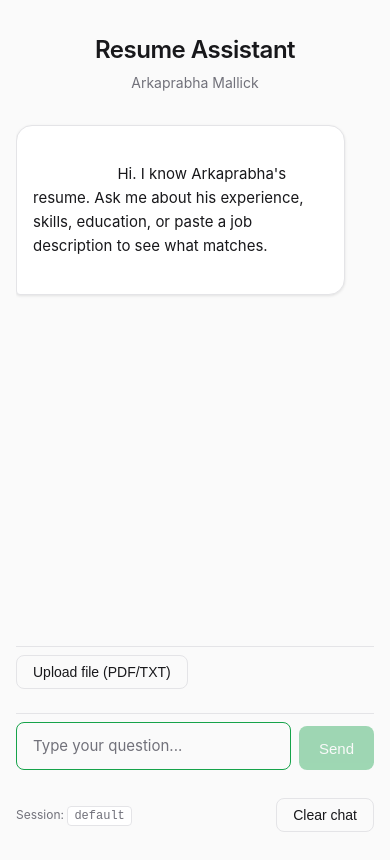
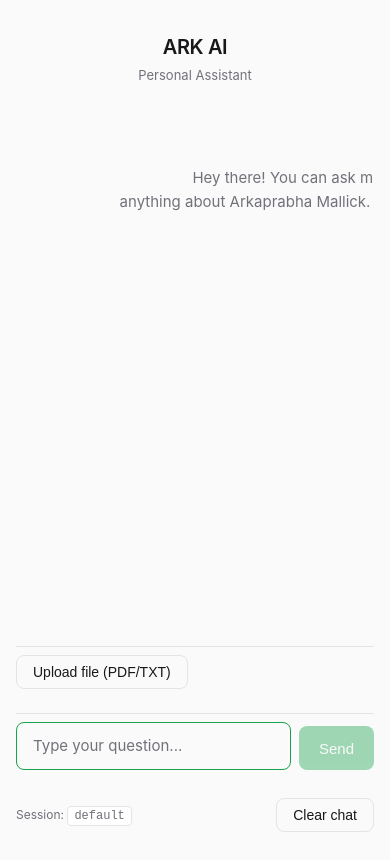
Before and after one commit to ark-coded/chatbot, a plain HTML site: page frontend/index.html in a window 390 px wide. Drawn offline with Linux system fonts and the light colour scheme; files that its build step writes are made by us from their sources; files whose address does not match are found by name.

Commit message:
Improved the frontend

```diff
--- a/frontend/app.js
+++ b/frontend/app.js
@@ -154,7 +154,7 @@ async function clearSession() {
 
     // Clear UI
     chatArea.innerHTML = "";
-    addMessage("assistant", "Hi. I know Arkaprabha's resume. Ask me about his experience, skills, education, or paste a job description to see what matches.");
+    addMessage("assistant", "Hey there! You can ask me anything about Arkaprabha Mallick.");
 }
 
 function autoResizeTextarea() {
--- a/frontend/index.html
+++ b/frontend/index.html
@@ -3,20 +3,20 @@
 <head>
     <meta charset="UTF-8">
     <meta name="viewport" content="width=device-width, initial-scale=1.0">
-    <title>Arkaprabha Mallick — Resume Assistant</title>
+    <title>ARK AI — Resume Assistant</title>
     <link rel="stylesheet" href="/static/style.css">
 </head>
 <body>
     <div class="container">
         <header>
-            <h1>Resume Assistant</h1>
-            <p class="subtitle">Arkaprabha Mallick</p>
+            <h1>ARK AI</h1>
+            <p class="subtitle">Personal Assistant</p>
         </header>
 
         <div class="chat-area" id="chatArea">
             <div class="message assistant">
                 <div class="bubble">
-                    Hi. I know Arkaprabha's resume. Ask me about his experience, skills, education, or paste a job description to see what matches.
+                    Hey there! You can ask me anything about Arkaprabha Mallick.
                 </div>
             </div>
         </div>
--- a/frontend/style.css
+++ b/frontend/style.css
@@ -78,6 +78,7 @@ header h1 {
     gap: 0.75rem;
     padding: 0.5rem 0;
     scroll-behavior: smooth;
+    align-items: center;
 }
 
 .chat-area::-webkit-scrollbar {
@@ -112,6 +113,28 @@ header h1 {
 
 .message.assistant {
     align-self: flex-start;
+}
+
+.message.assistant:first-child {
+    align-self: left;
+    transform: translateX(50px);
+    max-width: 100%;
+    justify-content: center;
+}
+
+.message.assistant:first-child .avatar {
+    display: none;
+}
+
+.message.assistant:first-child .bubble {
+    text-align: center;
+    background: transparent;
+    border: none;
+    box-shadow: none;
+    padding: 1rem 0;
+    color: var(--muted);
+    font-size: 1rem;
+    line-height: 1.6;
 }
 
 .message .avatar {
@@ -290,4 +313,18 @@ header h1 {
     .container {
         height: calc(100vh - 2rem);
     }
+
+    /* Mobile welcome message */
+    .message.assistant:first-child .bubble {
+        font-size: 0.9375rem;
+        padding: 1.5rem 1rem;
+    }
+
+    header h1 {
+        font-size: 1.25rem;
+    }
+
+    .subtitle {
+        font-size: 0.8125rem;
+    }
 }
```
Also changed, not shown: 1 other file.
